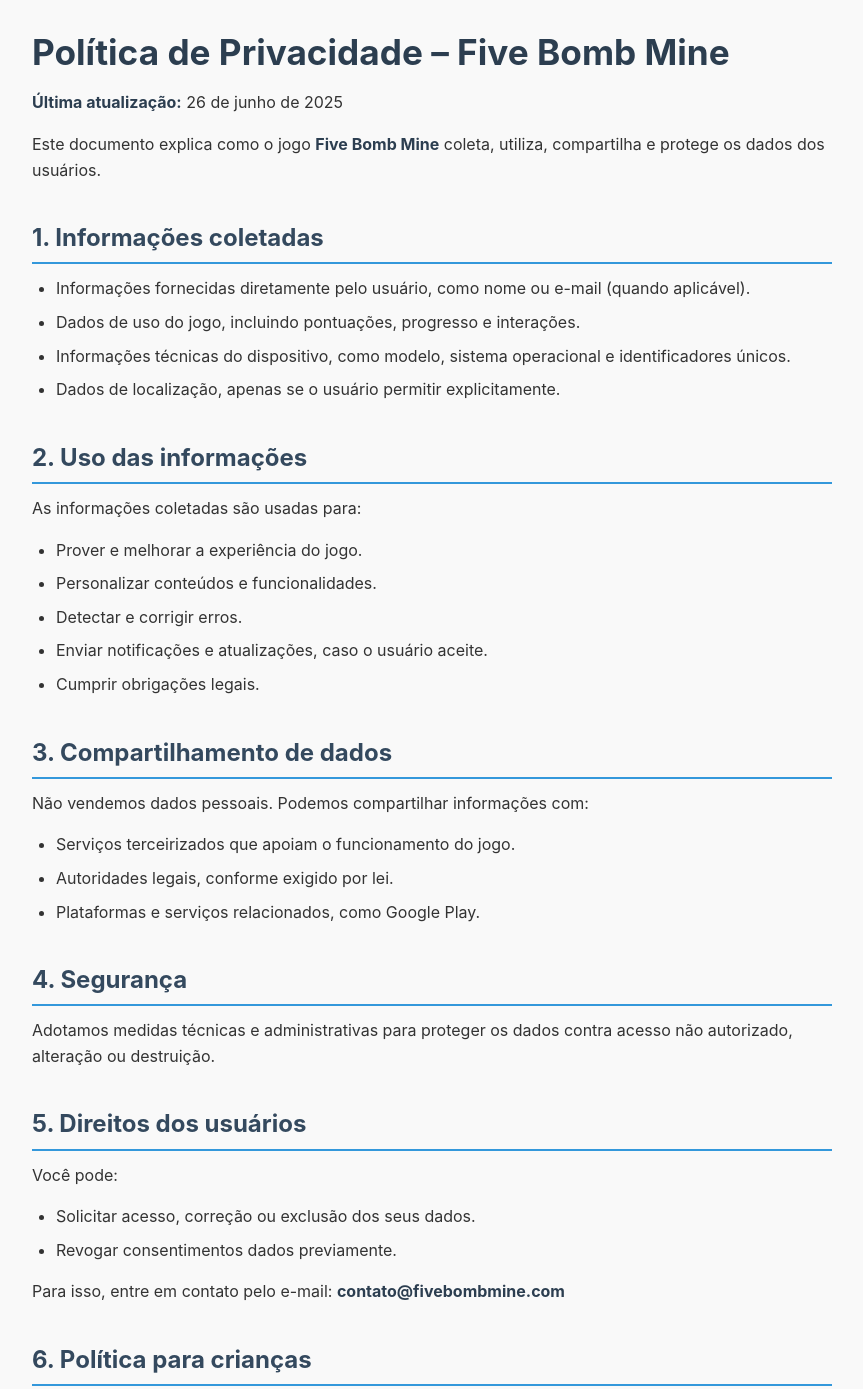
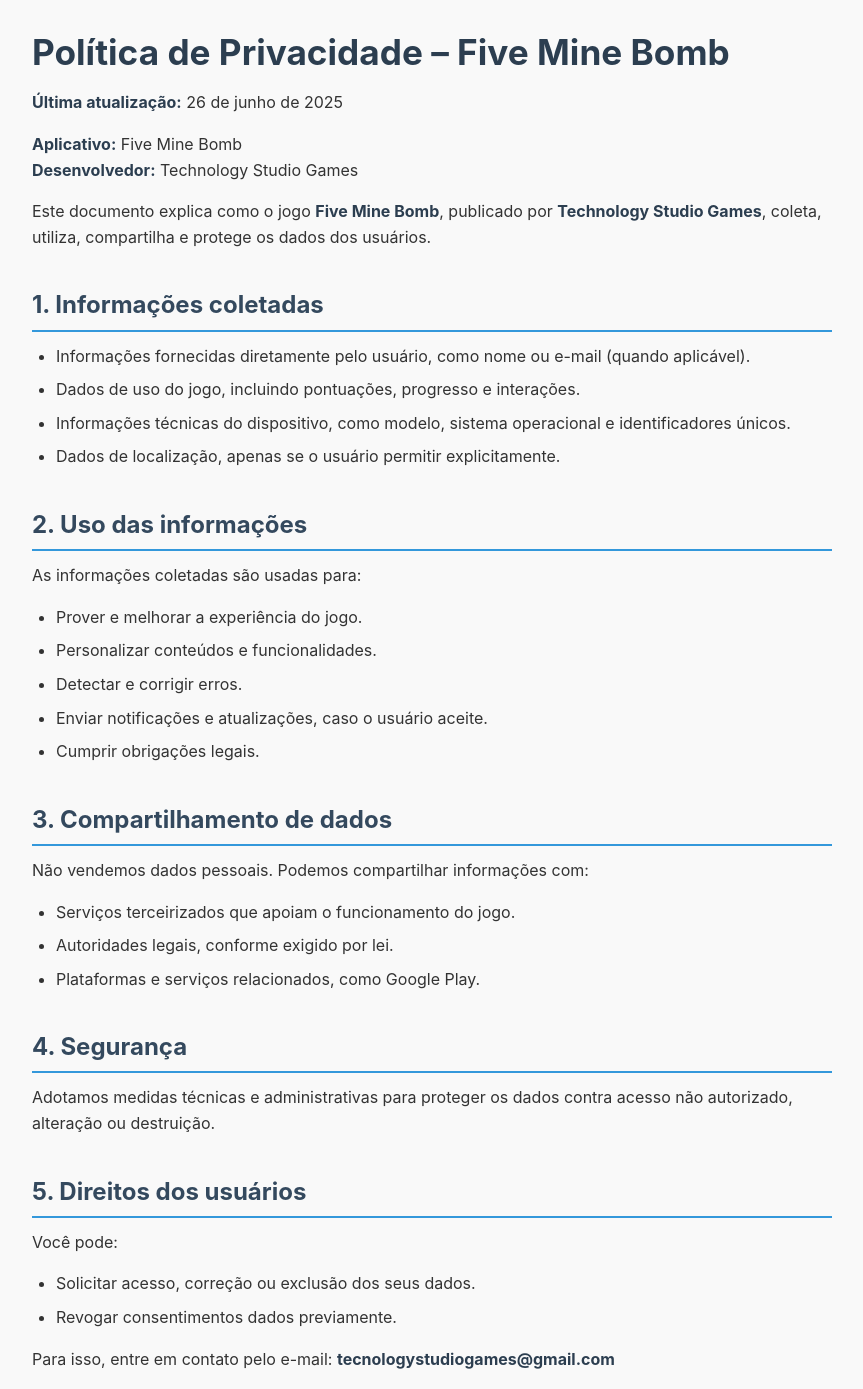
Before and after one commit to Baosoftwares/politicaprivacidade, a plain HTML site: page index.html in a window 1280 px wide. Shown: the part 20-1409 px from the top of the page, without its empty margins (208-1071 px from the left). Drawn offline with Linux system fonts and the light colour scheme.

Commit message:
Update index.html

```diff
--- a/index.html
+++ b/index.html
@@ -3,7 +3,7 @@
 <head>
   <meta charset="UTF-8" />
   <meta name="viewport" content="width=device-width, initial-scale=1" />
-  <title>Política de Privacidade – Five Bomb Mine</title>
+  <title>Política de Privacidade – Five Mine Bomb</title>
   <style>
     body {
       font-family: -apple-system, BlinkMacSystemFont, "Segoe UI", Roboto, Oxygen,
@@ -67,11 +67,13 @@
   </style>
 </head>
 <body>
-  <h1>Política de Privacidade – Five Bomb Mine</h1>
+  <h1>Política de Privacidade – Five Mine Bomb</h1>
 
   <p><strong>Última atualização:</strong> 26 de junho de 2025</p>
+  <p><strong>Aplicativo:</strong> Five Mine Bomb<br>
+     <strong>Desenvolvedor:</strong> Technology Studio Games</p>
 
-  <p>Este documento explica como o jogo <strong>Five Bomb Mine</strong> coleta, utiliza, compartilha e protege os dados dos usuários.</p>
+  <p>Este documento explica como o jogo <strong>Five Mine Bomb</strong>, publicado por <strong>Technology Studio Games</strong>, coleta, utiliza, compartilha e protege os dados dos usuários.</p>
 
   <h2>1. Informações coletadas</h2>
   <ul>
@@ -108,7 +110,7 @@
     <li>Solicitar acesso, correção ou exclusão dos seus dados.</li>
     <li>Revogar consentimentos dados previamente.</li>
   </ul>
-  <p>Para isso, entre em contato pelo e-mail: <strong>contato@fivebombmine.com</strong></p>
+  <p>Para isso, entre em contato pelo e-mail: <strong>tecnologystudiogames@gmail.com</strong></p>
 
   <h2>6. Política para crianças</h2>
   <p>O jogo não é destinado a menores de 13 anos e não coleta dados pessoais de crianças sem o consentimento dos responsáveis.</p>
@@ -121,7 +123,7 @@
   <p>Se tiver dúvidas, entre em contato conosco pelo e-mail acima.</p>
 
   <footer>
-    &copy; 2025 Five Bomb Mine
+    &copy; 2025 Five Mine Bomb – Technology Studio Games
   </footer>
 </body>
 </html>
```
